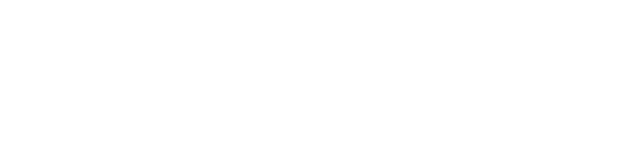
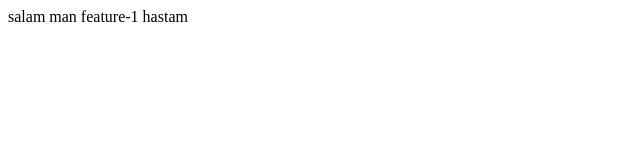
Before and after one commit to alinaghavi/testRepo, a plain HTML site: page index.html in a window 1280 px wide. Shown: the whole page, without its empty margins (0-640 px from the left). Drawn offline with Linux system fonts and the light colour scheme.

Commit message:
add text to feature 1

```diff
--- a/index.html
+++ b/index.html
@@ -5,6 +5,8 @@
     <title>New title</title>
 </head>
 <body>
-
+    <div>
+        salam man feature-1 hastam
+    </div>
 </body>
 </html>
```
